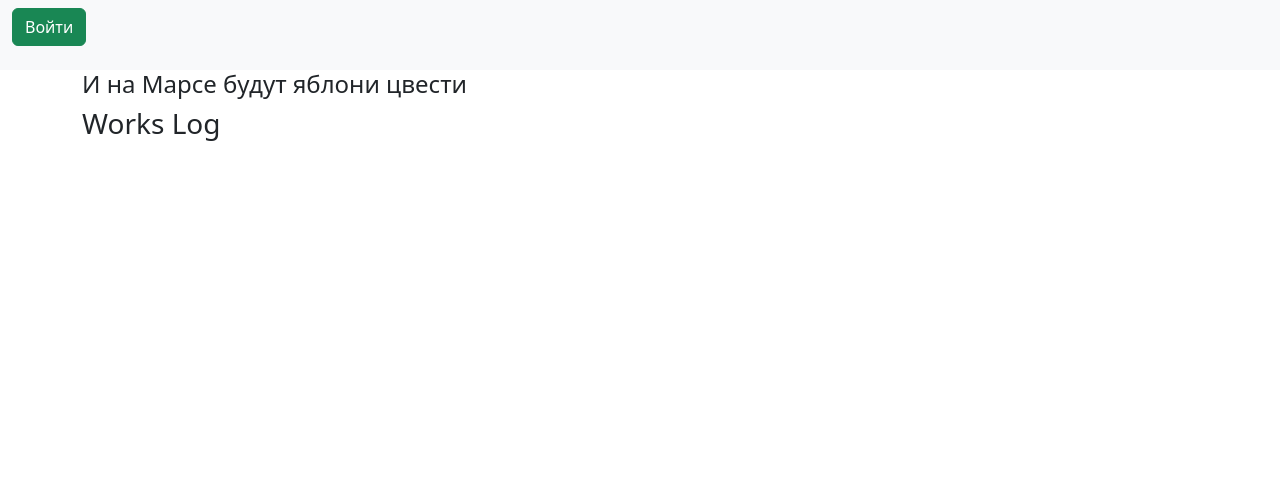
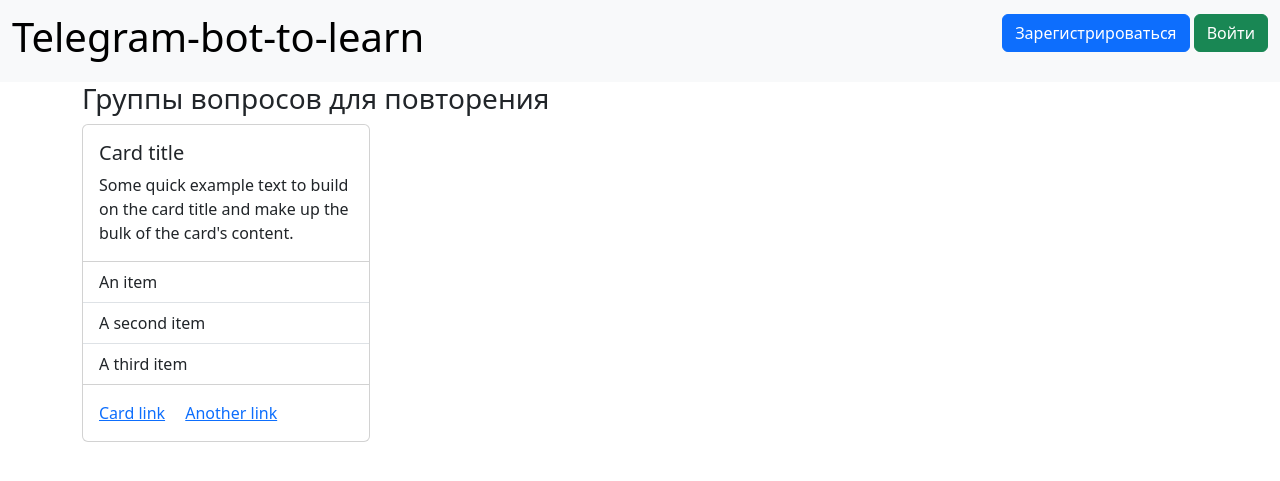
Before and after one commit to GSavelov/LyceumWeb, a Flask app: page / in a window 1280 px wide. Shown: the top 481 px of the page. Run offline with Flask 3, Linux system fonts and the light colour scheme; data that the repository does not hold is empty.

Commit message:
forms)))

```diff
--- a/data/exercises.py
+++ b/data/exercises.py
@@ -13,4 +13,3 @@
     answer = sqlalchemy.Column(sqlalchemy.String, nullable=True)
     user_id = sqlalchemy.Column(sqlalchemy.Integer, sqlalchemy.ForeignKey('users.id'))
     user = orm.relationship('User')
-    groups = orm.relationship('Group', secondary='quest_groups', backref='Exercise')
--- a/data/groups.py
+++ b/data/groups.py
@@ -15,7 +15,6 @@
                                      default=datetime.datetime.now)
     user_id = sqlalchemy.Column(sqlalchemy.Integer, sqlalchemy.ForeignKey('users.id'))
     user = orm.relationship('User')
-    exercises = orm.relationship('Exercise', secondary='quest_groups', backref='Group')
 
 
 Quest_groups = Table('quest_groups',
--- a/forms/exercise.py
+++ b/forms/exercise.py
@@ -4,7 +4,9 @@
 
 
 class ExerciseForm(FlaskForm):
-    pass
+    question = StringField('Вопрос', validators=[DataRequired()])
+    answer = StringField('Ответ', validators=[DataRequired()])
+    submit = SubmitField('Добавить')
 
 
 class GroupForm(FlaskForm):
--- a/main.py
+++ b/main.py
@@ -1,10 +1,13 @@
 import os
 
-from flask_login import LoginManager, login_user
+from flask_login import LoginManager, login_user, logout_user, login_required, current_user
 from flask import Flask, render_template, redirect
 from data import db_session
 from data.users import User
+from data.groups import Group
+from data.exercises import Exercise
 from forms.user import RegisterForm, LoginForm
+from forms.exercise import ExerciseForm, GroupForm
 from dotenv import load_dotenv
 
 app = Flask(__name__)
@@ -23,7 +26,9 @@
 
 @app.route("/")
 def index():
-    return render_template("index.html")
+    db_sess = db_session.create_session()
+    groups = db_sess.query(Group).all()
+    return render_template("index.html", groups=groups)
 
 
 @app.route('/register', methods=['GET', 'POST'])
@@ -66,6 +71,26 @@
     return render_template('login.html', title='Авторизация', form=form)
 
 
+@app.route('/logout', methods=['GET', 'POST'])
+@login_required
+def logout():
+    logout_user()
+    return redirect("/")
+
+
+@app.route('/add_que', methods=['GET', 'POST'])
+@login_required
+def add_que():
+    form = ExerciseForm()
+    if form.validate_on_submit():
+        db_sess = db_session.create_session()
+        exercise = Exercise(question=form.question.data, answer=form.answer.data, user_id=current_user.id)
+        db_sess.add(exercise)
+        db_sess.commit()
+        return render_template('add_que.html', title='Добавить вопрос', form=form, message='Вопрос успешно добавлен')
+    return render_template('add_que.html', title='Добавить вопрос', form=form)
+
+
 def main():
     db_session.global_init('db/learners.sqlite')
     app.run(port=5050)
--- a/templates/base.html
+++ b/templates/base.html
@@ -11,9 +11,15 @@
 <header>
     <nav class="navbar bg-body-tertiary">
         <div class="container-fluid">
+            <a class="navbar-brand" href="#"><h1>Telegram-bot-to-learn</h1></a>
+            {% if current_user.is_authenticated %}
+            <a class="navbar-brand" href="/logout">{{ current_user.name }}</a>
+            {% else %}
             <p>
+                <a class="btn btn-primary " href="/register">Зарегистрироваться</a>
                 <a class="btn btn-success" href="/login">Войти</a>
             </p>
+            {% endif %}
         </div>
     </nav>
 </header>
--- a/templates/index.html
+++ b/templates/index.html
@@ -1,10 +1,47 @@
 {% extends "base.html" %}
 
 {% block content %}
-<h4>И на Марсе будут яблони цвести</h4>
-<h3>Works Log</h3>
+<h3>Группы вопросов для повторения</h3>
+{% if groups %}
+{% for group in groups%}
+<div class="card" style="width: 18rem;">
+    <div class="card-body">
+        <h5 class="card-title">Card title</h5>
+        <p class="card-text">Some quick example text to build on the card title and make up the bulk of the card's
+            content.</p>
+    </div>
+    <ul class="list-group list-group-flush">
+        <li class="list-group-item">An item</li>
+        <li class="list-group-item">A second item</li>
+        <li class="list-group-item">A third item</li>
+    </ul>
+    <div class="card-body">
+        <a href="#" class="card-link">Card link</a>
+        <a href="#" class="card-link">Another link</a>
+    </div>
+</div>
+{% endfor %}
+{% else %}
+<div class="card" style="width: 18rem;">
+    <div class="card-body">
+        <h5 class="card-title">Card title</h5>
+        <p class="card-text">Some quick example text to build on the card title and make up the bulk of the card's
+            content.</p>
+    </div>
+    <ul class="list-group list-group-flush">
+        <li class="list-group-item">An item</li>
+        <li class="list-group-item">A second item</li>
+        <li class="list-group-item">A third item</li>
+    </ul>
+    <div class="card-body">
+        <a href="#" class="card-link">Card link</a>
+        <a href="#" class="card-link">Another link</a>
+    </div>
+</div>
+{% endif %}
 {% if current_user.is_authenticated %}
-    <a href="/add_job" class="btn btn-secondary">Добавить работу</a>
+<a href="/add_que" class="btn btn-secondary">Вопрос</a>
+<a href="/add_job" class="btn btn-secondary">Добавить работу</a>
 {% endif %}
 
 {% endblock %}
```
Also changed, not shown: templates/add_que.html (added, +29 -0 lines).
